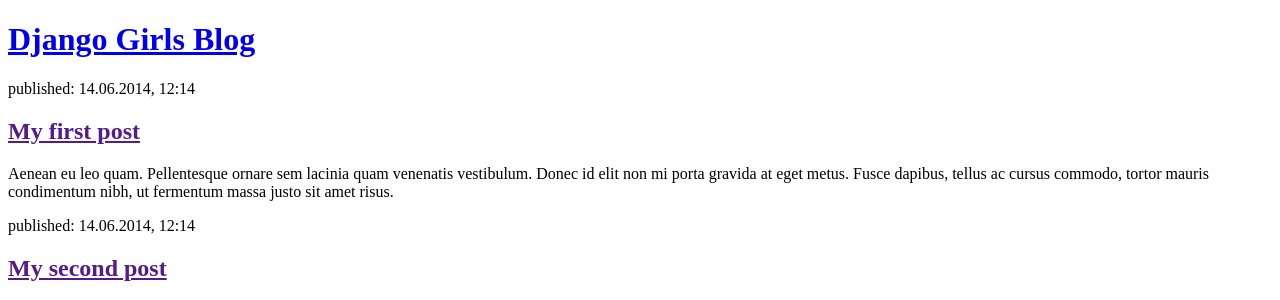
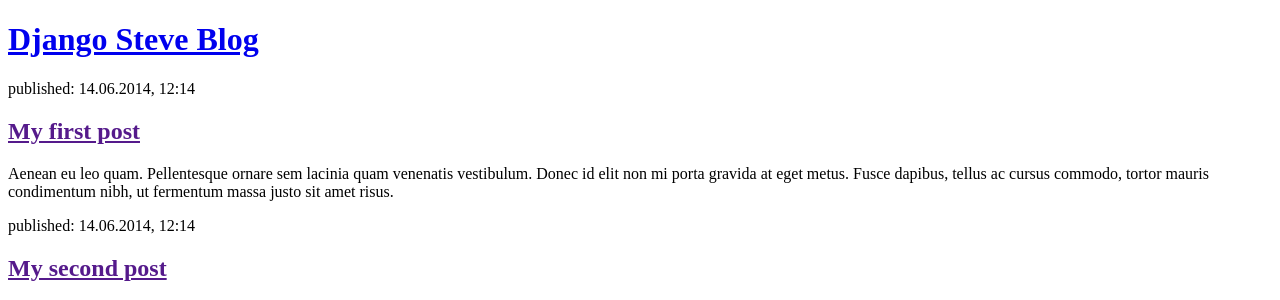
Before and after one commit to slvail/Django-Steve-Blog, a Django app: page / in a window 1280 px wide. Shown: the top 300 px of the page. Run offline with Django 3.2, Linux system fonts and the light colour scheme.

Commit message:
Modified templates to display posts from database.

```diff
--- a/blog/templates/blog/post_list.html
+++ b/blog/templates/blog/post_list.html
@@ -1,11 +1,11 @@
 <!DOCTYPE html>
 <html>
     <head>
-        <title>Django Girls blog</title>
+        <title>Django Steve Blog</title>
     </head>
     <body>
         <header>
-            <h1><a href="/">Django Girls Blog</a></h1>
+            <h1><a href="/">Django Steve Blog</a></h1>
         </header>
 
         <article>
--- a/blog/views.py
+++ b/blog/views.py
@@ -1,5 +1,7 @@
 from django.shortcuts import render
+from django.utils import timezone
+from .models import Post
 
-# Create your views here.
 def post_list(request):
-    return render(request, 'blog/post_list.html', {})
+    posts = Post.objects.filter(published_date__lte=timezone.now()).order_by('published_date')
+    return render(request, 'blog/post_list.html', {'posts': posts})
```
